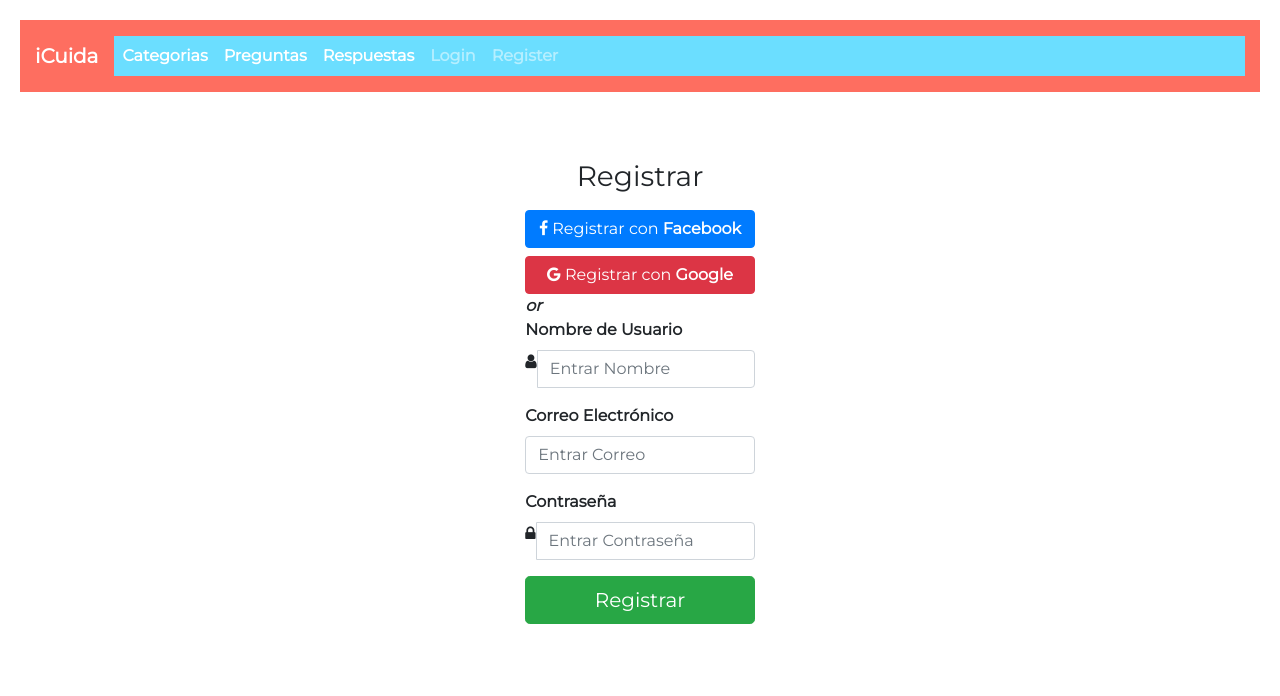
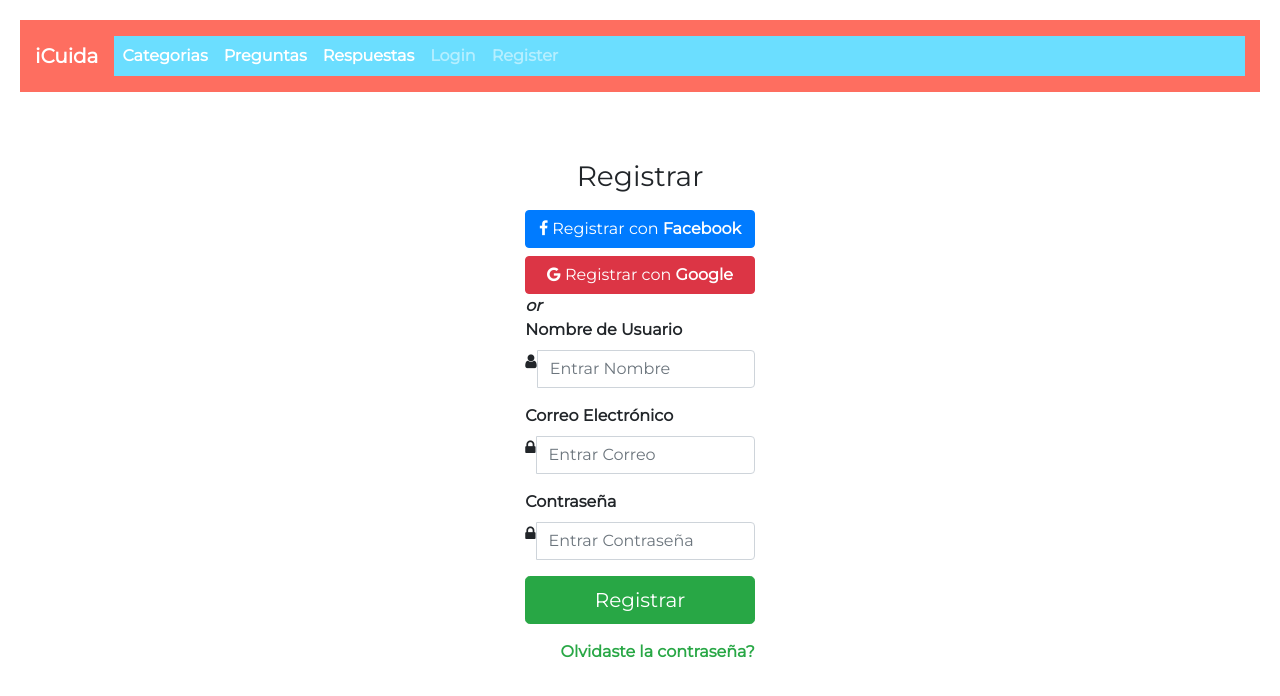
Before and after one commit to Iniciativa-Barcelona-Open-Data-I-iCuida/iCuida, a React (Create React App) app in the folder client/: page /register in a window 1280 px wide. Shown: the top 696 px of the page. Built offline with nearby package versions, Linux system fonts and the light colour scheme; a web font is replaced by a local one.

Commit message:
Add forget password

```diff
--- a/client/src/Component/Register.js
+++ b/client/src/Component/Register.js
@@ -76,13 +76,19 @@ class Register extends Component {
                         </div>
                             <div className="form-group">
                                 <label htmlFor="email">Correo Electrónico</label>
+                                <div className="input-group">
+                                    <span class="input-group-addon">
+                                        <i class="fa fa-lock"></i>
+                                    </span>
                                 <input type="email"
-                                       className="form-control"
+                                        className="form-control"
                                        name="email"
                                        placeholder="Entrar Correo"
                                        required="required"
                                        value={this.state.email}
-                                       onChange={this.onChange}/>
+                                       onChange={this.onChange}
+                                />
+                                </div>
                             </div>
                             <div className="form-group">
                                 <label htmlFor="password">Contraseña</label>
@@ -105,6 +111,8 @@ class Register extends Component {
                                 Registrar
                             </button>
                             </div>
+                            <a href="#"
+                                className="pull-right text-success">Olvidaste la contraseña?</a>
                         </form>
                     </div>
                 </div>
```
